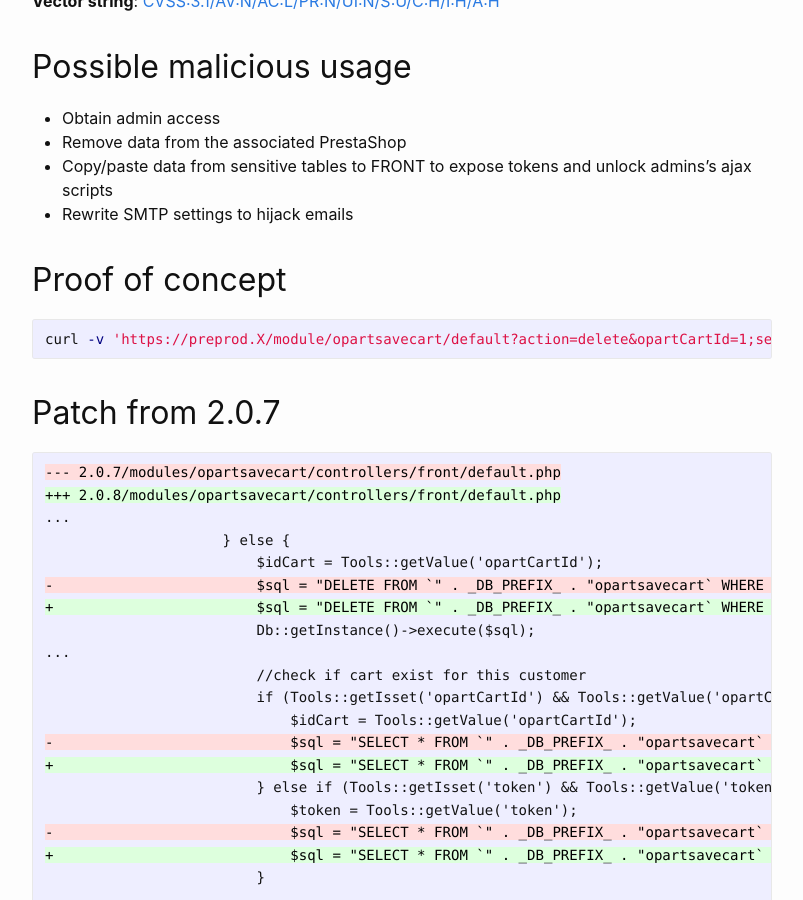
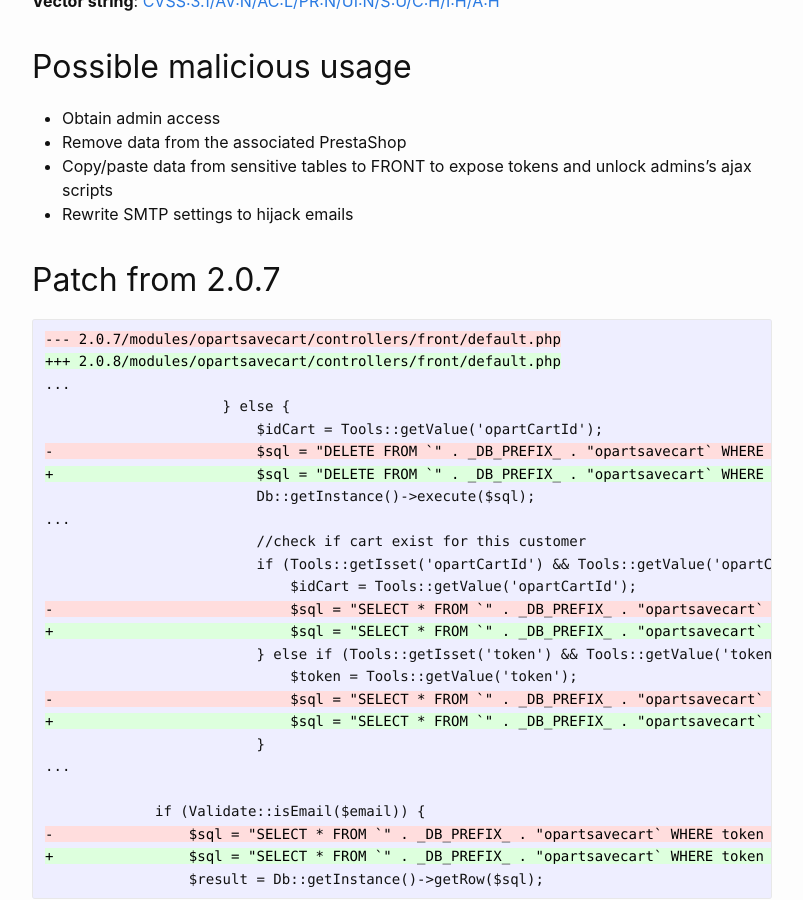
Before and after one commit to friends-of-presta/security-advisories, a Jekyll site: the page built from _posts/2023-09-19-opartsavecart.md, in a window 1280 px wide and 900 px high, scrolled down 1784 px. Shown: the whole window, without its empty margins (238-1041 px from the left). Built offline with Jekyll 4.4.1, drawn with Linux system fonts in a browser that asks for light colours.

Commit message:
Update 2023-09-19-opartsavecart.md

````diff
--- a/_posts/2023-09-19-opartsavecart.md
+++ b/_posts/2023-09-19-opartsavecart.md
@@ -50,14 +50,6 @@ This exploit uses a PrestaShop front controller and most attackers can conceal t
 * Remove data from the associated PrestaShop
 * Copy/paste data from sensitive tables to FRONT to expose tokens and unlock admins's ajax scripts
 * Rewrite SMTP settings to hijack emails
-
-
-## Proof of concept
-
-
-```bash
-curl -v 'https://preprod.X/module/opartsavecart/default?action=delete&opartCartId=1;select(sleep(10));--'
-```
 
 ## Patch from 2.0.7
 
````
